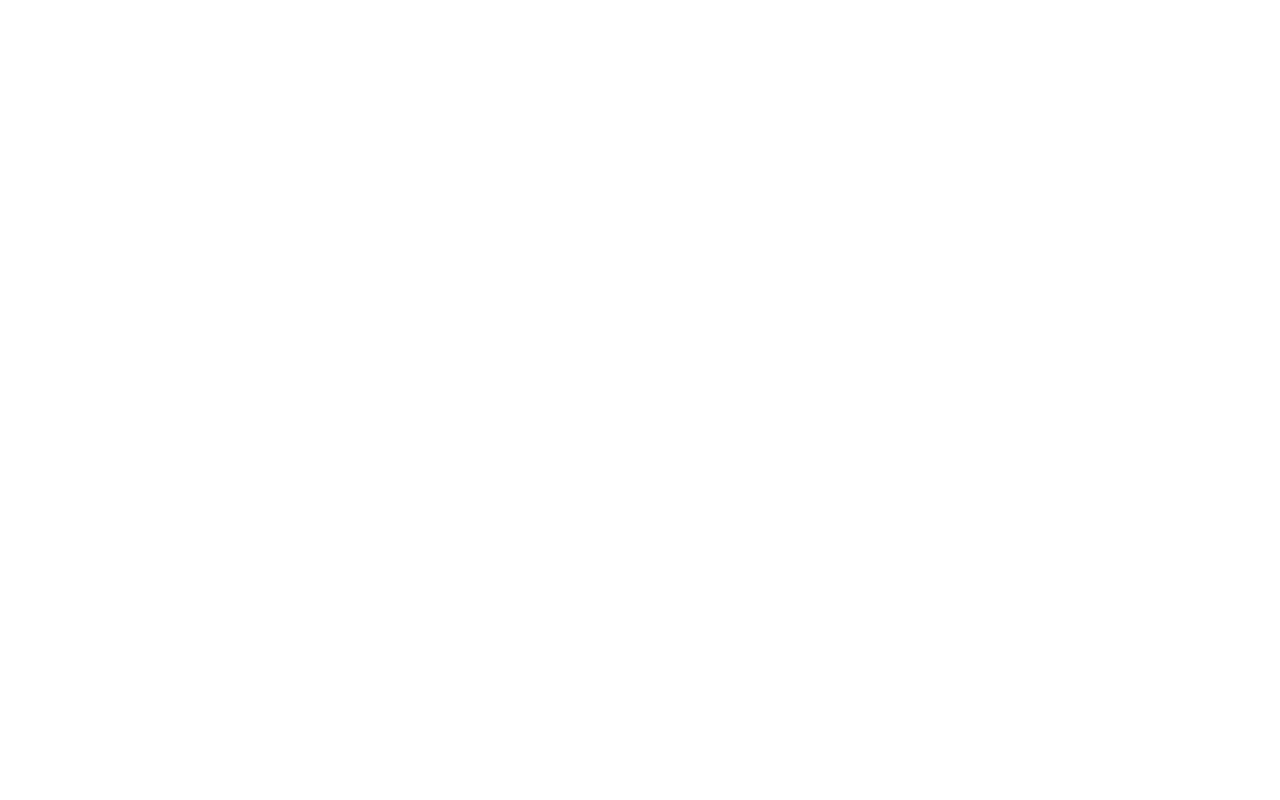
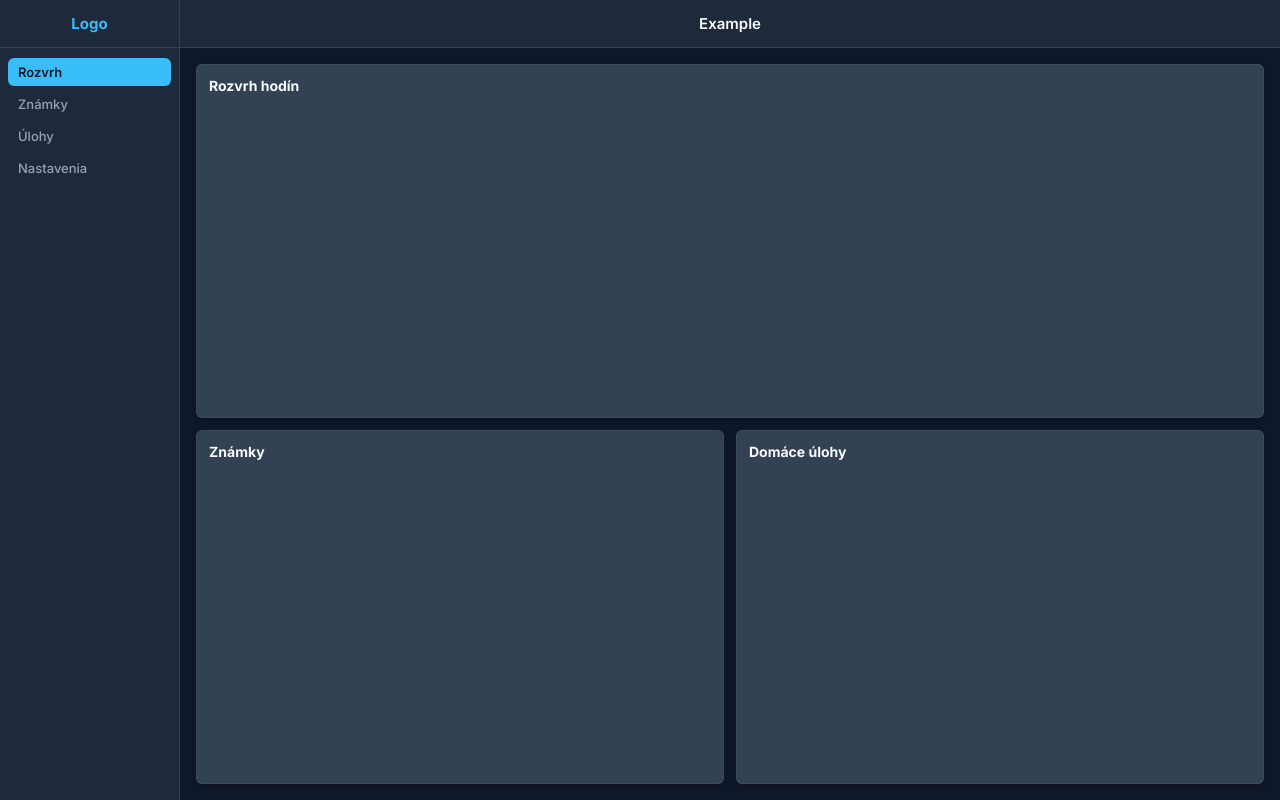
Before and after one commit to CodeCraft-ZAIT-Academy/2026_2AI_1_ARENDARIK_PROJEKT_1P, a plain HTML site: page index.html in a window 1280 px wide. Drawn offline with Linux system fonts and the light colour scheme.

Commit message:
layout start

```diff
--- a/index.html
+++ b/index.html
@@ -1,11 +1,57 @@
 <!DOCTYPE html>
-<html lang="en">
+<html lang="sk">
 <head>
     <meta charset="UTF-8">
     <meta name="viewport" content="width=device-width, initial-scale=1.0">
-    <title>Document</title>
+    <title>Layout</title>
+    <link rel="stylesheet" href="style.css">
+    <link href="https://fonts.googleapis.com/css2?family=Inter:wght@400;500;600;700&display=swap" rel="stylesheet">
 </head>
-<body>
+<body class="background-main">
+
+    <aside class="sidebar">
+        <div class="sidebar-header">
+            <h2>Logo</h2>
+        </div>
+        <nav class="sidebar-nav">
+            <a href="#" class="nav-item active">Rozvrh</a>
+            <a href="#" class="nav-item">Známky</a>
+            <a href="#" class="nav-item">Úlohy</a>
+            <a href="#" class="nav-item">Nastavenia</a>
+        </nav>
+    </aside>
+
+    <div class="wrapper">
+        <header class="header">
+            <h1>Example</h1>
+        </header>
+
+        <main class="main-content">
+            <section class="card full-width">
+                <div class="card-header">
+                    <h3>Rozvrh hodín</h3>
+                </div>
+                <div class="card-body">
+                </div>
+            </section>
+
+            <section class="card">
+                <div class="card-header">
+                    <h3>Známky</h3>
+                </div>
+                <div class="card-body">
+                </div>
+            </section>
+
+            <section class="card">
+                <div class="card-header">
+                    <h3>Domáce úlohy</h3>
+                </div>
+                <div class="card-body">
+                </div>
+            </section>
+        </main>
+    </div>
 
 </body>
 </html>
--- a/style.css
+++ b/style.css
@@ -0,0 +1,113 @@
+* {
+    box-sizing: border-box;
+    margin: 0;
+    padding: 0;
+    font-family: 'Inter', Arial, sans-serif;
+}
+
+.background-main {
+    background-color: #0F172A;
+    color: #F8FAFC;
+    display: flex;
+    min-height: 100vh;
+}
+
+.sidebar {
+    width: 180px;
+    background-color: #1E293B;
+    border-right: 1px solid #334155;
+    display: flex;
+    flex-direction: column;
+}
+
+.sidebar-header {
+    height: 48px;
+    display: flex;
+    align-items: center;
+    justify-content: center;
+    border-bottom: 1px solid #334155;
+}
+
+.sidebar-header h2 {
+    font-size: 15px;
+    color: #38BDF8;
+}
+
+.sidebar-nav {
+    padding: 10px 8px;
+    display: flex;
+    flex-direction: column;
+    gap: 4px;
+}
+
+.nav-item {
+    color: #94A3B8;
+    text-decoration: none;
+    padding: 6px 10px;
+    border-radius: 6px;
+    font-size: 13px;
+    font-weight: 500;
+    transition: background-color 0.2s ease, color 0.2s ease;
+}
+
+.nav-item:hover {
+    background-color: #334155;
+    color: #F8FAFC;
+}
+
+.nav-item.active {
+    background-color: #38BDF8;
+    color: #0F172A;
+    font-weight: 600;
+}
+
+.wrapper {
+    flex: 1;
+    display: flex;
+    flex-direction: column;
+}
+
+.header {
+    height: 48px;
+    background-color: #1E293B;
+    border-bottom: 1px solid #334155;
+    display: flex;
+    align-items: center;
+    justify-content: center;
+    padding: 0 16px;
+}
+
+.header h1 {
+    font-size: 15px;
+    font-weight: 600;
+    color: #F8FAFC;
+}
+
+.main-content {
+    flex: 1;
+    padding: 16px;
+    display: grid;
+    grid-template-columns: repeat(2, 1fr);
+    gap: 12px;
+}
+
+.card {
+    background-color: #334155;
+    border-radius: 6px;
+    padding: 12px;
+    box-shadow: 0 2px 6px rgba(0, 0, 0, 0.2);
+    border: 1px solid rgba(255, 255, 255, 0.05);
+}
+
+.full-width {
+    grid-column: 1 / -1;
+}
+
+.card-header h3 {
+    font-size: 14px;
+    color: #F8FAFC;
+}
+
+.card-body {
+    margin-top: 8px;
+}
```
